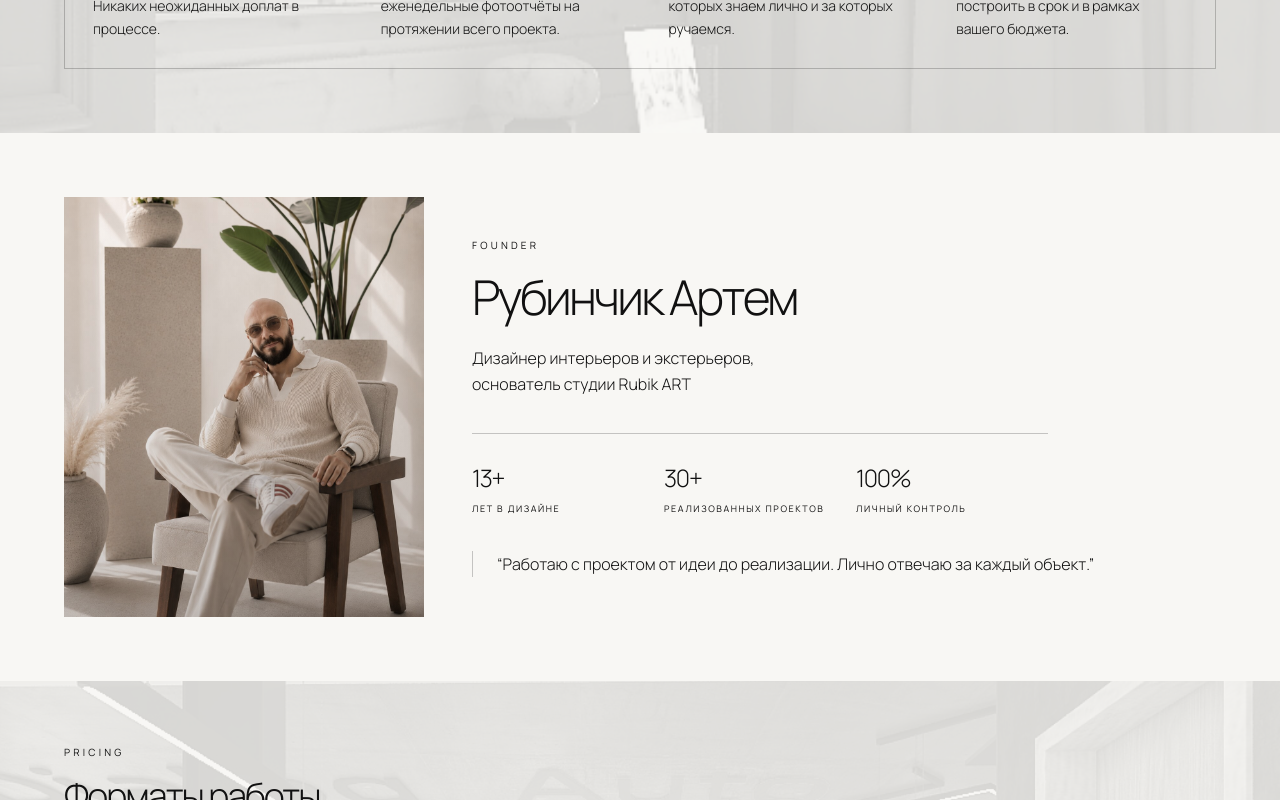
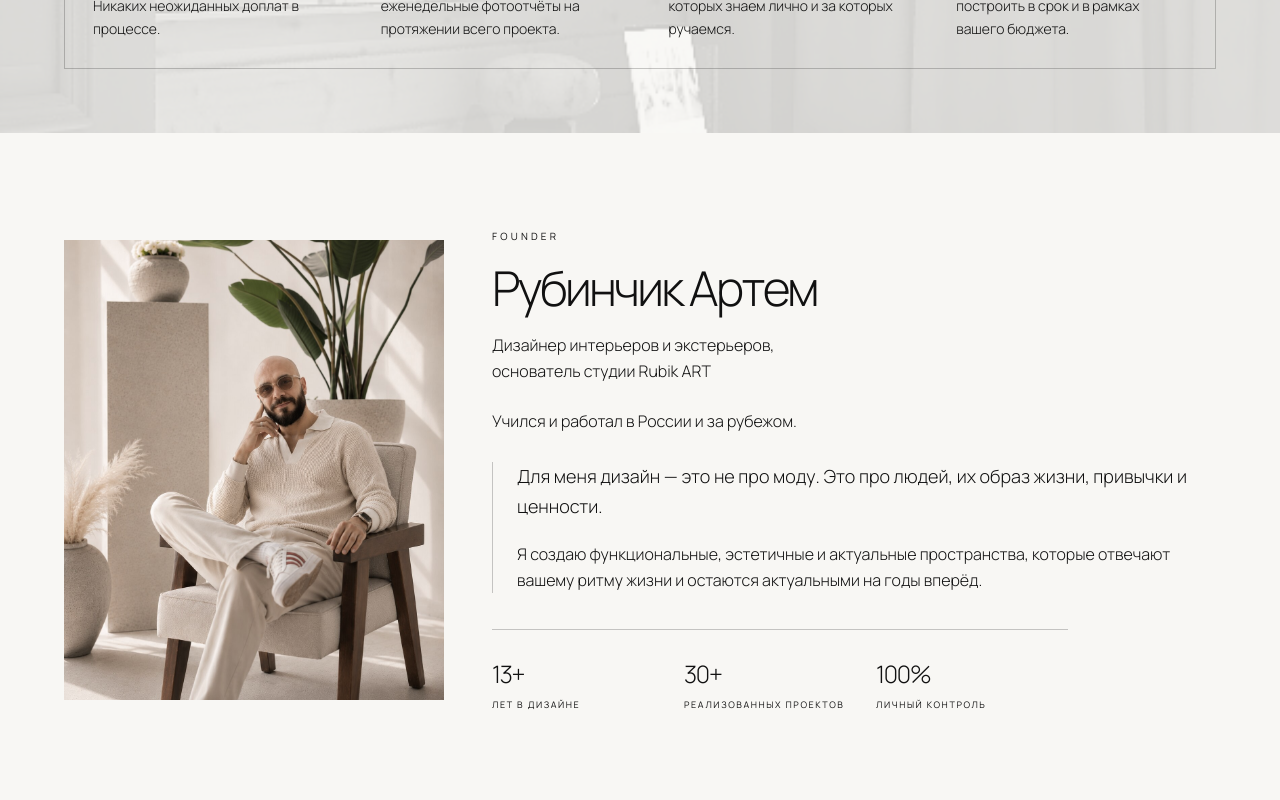
Before and after one commit to artrubinchik/DERZAi, a Next.js app: page / in a window 1280 px wide. Shown: the part 2040-2840 px from the top of the page. Built offline with nearby package versions, Linux system fonts and the light colour scheme; no server answers.

Commit message:
Refactor Founder component layout and content
Updated layout and styling for the Founder component. Added additional text sections and adjusted grid sizes.

```diff
--- a/components/Founder.tsx
+++ b/components/Founder.tsx
@@ -4,11 +4,11 @@ export default function Founder() {
   const { founder } = content;
 
   return (
-    <section className="section-soft py-16 md:py-22">
+    <section className="section-soft py-16 md:py-24">
       <div className="mx-auto max-w-7xl px-6 md:px-12 lg:px-16">
-        <div className="grid gap-12 md:grid-cols-[360px_1fr] md:items-center">
+        <div className="grid gap-12 md:grid-cols-[380px_1fr] md:items-center">
           <div className="relative">
-            <div className="relative h-[420px] overflow-hidden bg-[var(--bg-card)]">
+            <div className="relative h-[460px] overflow-hidden bg-[var(--bg-card)]">
               <img
                 src={founder.image}
                 alt={founder.name}
@@ -20,8 +20,6 @@ export default function Founder() {
                 alt={founder.name}
                 className="founder-dark h-full w-full object-cover grayscale-[20%] transition duration-700 hover:grayscale-0"
               />
-
-              <div className="absolute inset-0 bg-gradient-to-t from-black/20 to-transparent" />
             </div>
           </div>
 
@@ -34,9 +32,26 @@ export default function Founder() {
               {founder.name}
             </h2>
 
-            <p className="mt-6 max-w-xl whitespace-pre-line text-base font-light leading-relaxed text-muted">
+            <p className="mt-5 max-w-xl whitespace-pre-line text-base font-light leading-relaxed text-muted">
               {founder.role}
             </p>
+
+            <p className="mt-6 max-w-xl text-base font-light leading-relaxed text-muted">
+              Учился и работал в России и за рубежом.
+            </p>
+
+            <div className="mt-7 border-l border-[var(--line)] pl-6">
+              <p className="max-w-2xl text-lg font-light leading-relaxed">
+                Для меня дизайн — это не про моду. Это про людей, их образ
+                жизни, привычки и ценности.
+              </p>
+
+              <p className="mt-5 max-w-2xl text-base font-light leading-relaxed text-muted">
+                Я создаю функциональные, эстетичные и актуальные пространства,
+                которые отвечают вашему ритму жизни и остаются актуальными на
+                годы вперёд.
+              </p>
+            </div>
 
             <div className="mt-9 grid max-w-xl grid-cols-3 border-t border-[var(--line)] pt-7">
               {founder.stats.map((stat, i) => (
@@ -51,12 +66,6 @@ export default function Founder() {
                 </div>
               ))}
             </div>
-
-            <div className="mt-9 border-l border-[var(--line)] pl-6">
-              <p className="max-w-2xl text-base font-light leading-relaxed text-muted">
-                “{founder.quote}”
-              </p>
-            </div>
           </div>
         </div>
       </div>
```
